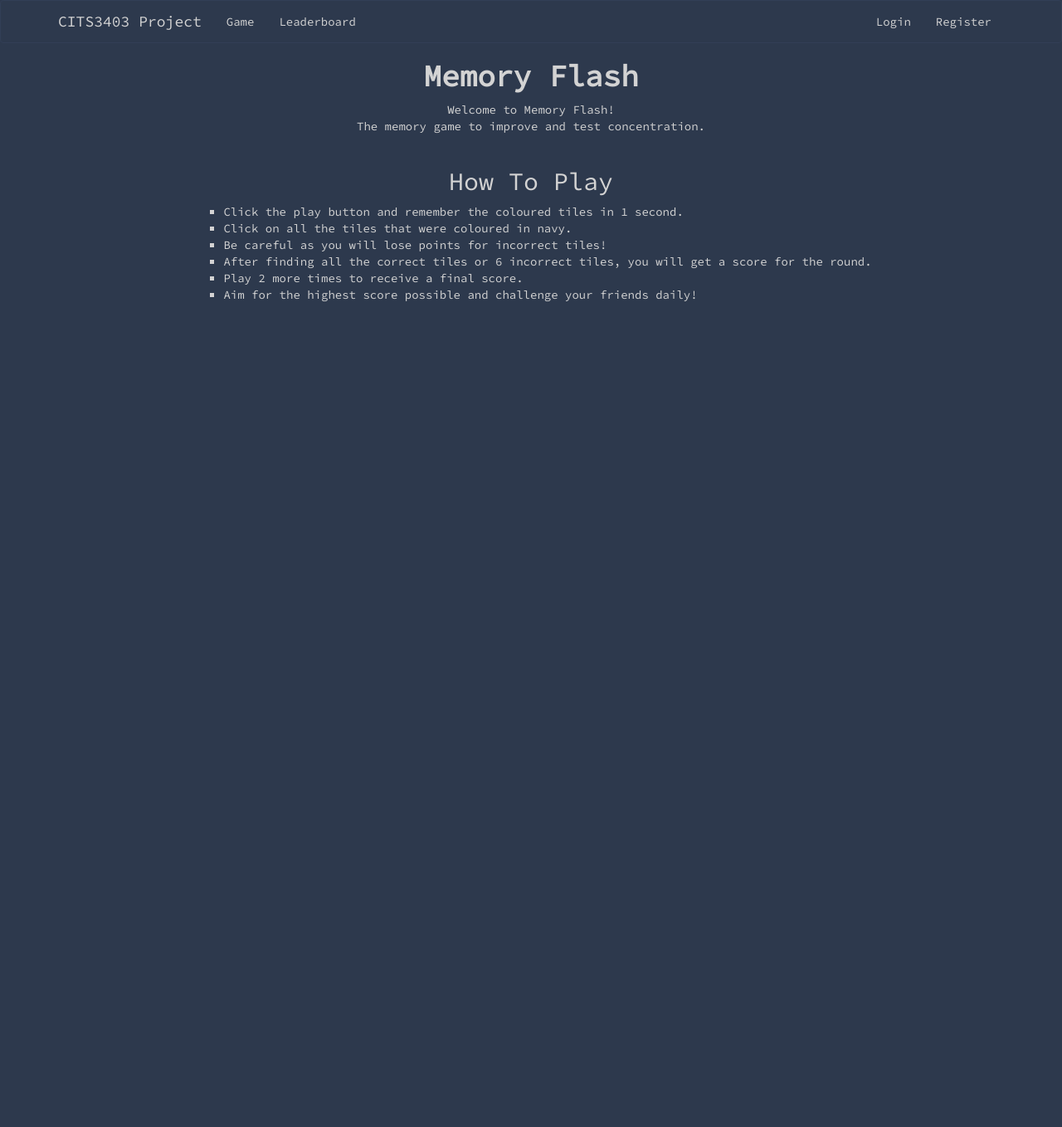
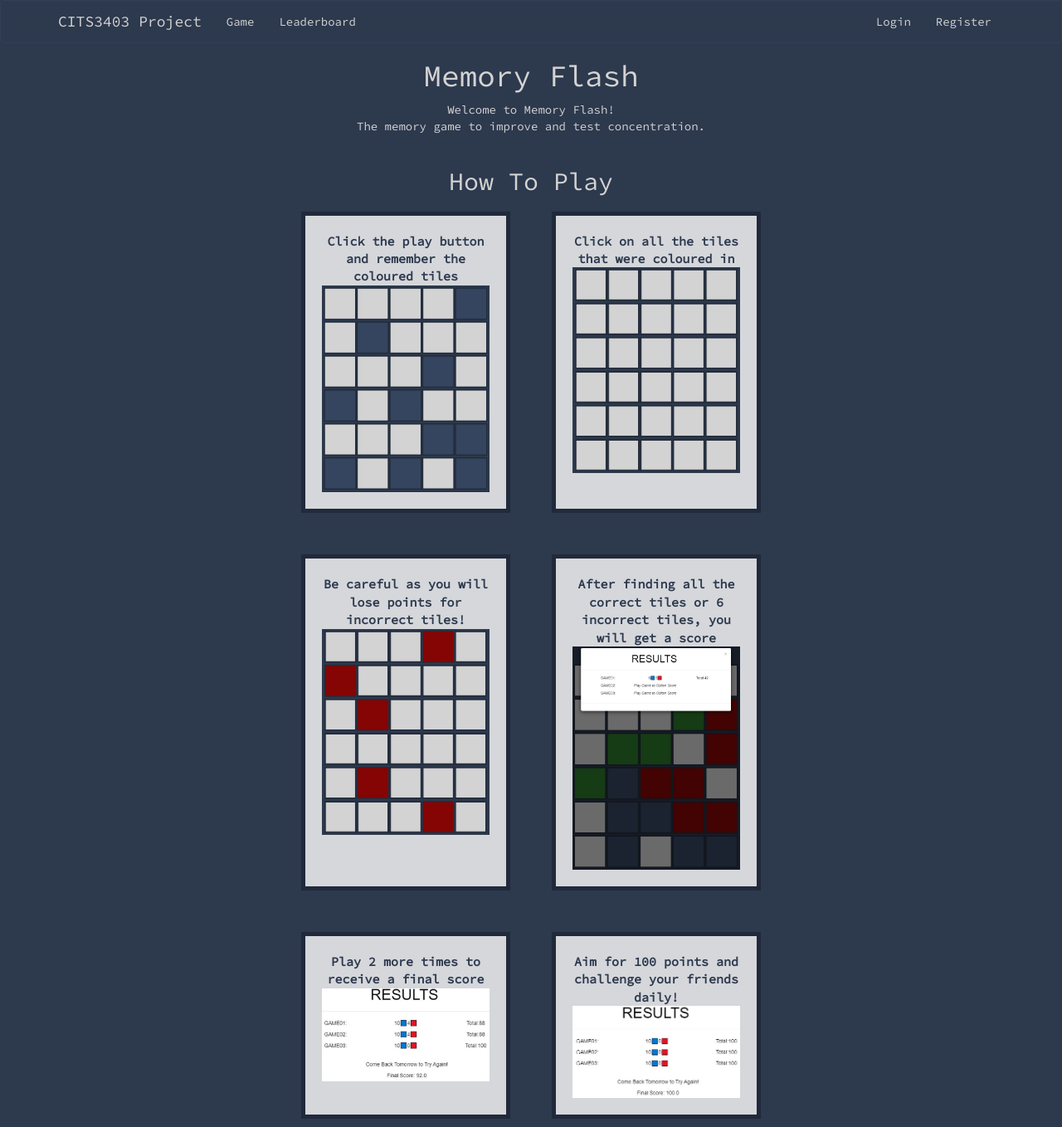
Before and after one commit to jakobdorian/CITS3403-Project, a Flask app: page /home in a window 1280 px wide. Shown: the whole page at 83% size. Before the commit the page ends 364 px from the top, so only its background shows below. Run offline with Flask 2, Linux system fonts and the light colour scheme; some libraries are stand-ins or nearby versions.

Commit message:
Added Images
Images for the rules.

```diff
--- a/app/static/css/stylesheet.css
+++ b/app/static/css/stylesheet.css
@@ -5,6 +5,12 @@ head,body{
 
 button, input {
     color: black !important;
+}
+
+img{
+    max-width: 100%;
+    max-height: 100%;
+    object-fit: fill;
 }
 
 .empty{
@@ -135,6 +141,30 @@ th {
     background-color:purple;
 }
 
+/* GRID STYLING */
+.grid-container {
+    max-width: 1600px;
+    max-height: 1600px;
+    margin: 0 auto;
+    display: grid;
+    justify-content: center;
+    grid-template-columns: 20% 20%;
+    background-color: #2d394d;
+    padding: 10px;
+    gap: 50px;
+    justify-items
+}
+.grid-item {
+    background-color: rgba(255, 255, 255, 0.8);
+    border: 5px solid #202a3b;
+    padding: 20px;
+    font-size: 15px;
+    font-weight: bold;
+    text-align: center;
+    color: #2d394d;
+
+}
+
 /* Modal Things */
 h4{
     color: black;
--- a/app/templates/home.html
+++ b/app/templates/home.html
@@ -1,7 +1,7 @@
 {% extends "base.html"%}
 
 {% block content %}
-    <h1><strong>Memory Flash</strong></h1>
+    <h1>Memory Flash</h1>
 
     <div class = "center">
         <p1>Welcome to Memory Flash!  </p1> <br>
@@ -10,13 +10,26 @@
 
         <h2>How To Play</h2>
 
-        <ul>
-            <li>Click the play button and remember the coloured tiles in 1 second.</li>
-            <li>Click on all the tiles that were coloured in navy.</li>
-            <li>Be careful as you will lose points for incorrect tiles!</li>
-            <li>After finding all the correct tiles or 6 incorrect tiles, you will get a score for the round. </li>
-            <li>Play 2 more times to receive a final score. </li>
-            <li>Aim for the highest score possible and challenge your friends daily!</li>
-        </ul>
+        <div class="grid-container">
+            <div class="grid-item"> Click the play button and remember the coloured tiles
+                <img src="{{ url_for('static', filename='images/full_puzzle.jpg')}}" alt="Revealed Blocks">
+            </div>
+            <div class="grid-item"> Click on all the tiles that were coloured in
+                <img src="{{ url_for('static', filename='images/empty_board.jpg')}}" alt="Empty Board">
+            </div>
+            <div class="grid-item">Be careful as you will lose points for incorrect tiles!
+                <img src="{{ url_for('static', filename='images/incorrect_tile.jpg')}}" alt="Incorrect Tile">
+            </div>
+            <div class="grid-item">After finding all the correct tiles or 6 incorrect tiles, you will get a score
+                <img src="{{ url_for('static', filename='images/results_1.jpg')}}" alt="First Result">
+            </div>
+            <div class="grid-item">Play 2 more times to receive a final score
+                <img src="{{ url_for('static', filename='images/results_full.jpg')}}" alt="Final Result">
+            </div>
+            <div class="grid-item">Aim for 100 points and challenge your friends daily!
+                <img src="{{ url_for('static', filename='images/full_score.jpg')}}" alt="Full Score">
+            </div>
+
+        </div>
     </div>
 {% endblock %}
```
Also changed, not shown: app.db, app/static/images/empty_board.jpg (added), app/static/images/full_puzzle.jpg (added), app/static/images/full_score.jpg (added), app/static/images/incorrect_tile.jpg (added), app/static/images/results_1.jpg (added), app/static/images/results_full.jpg (added).
